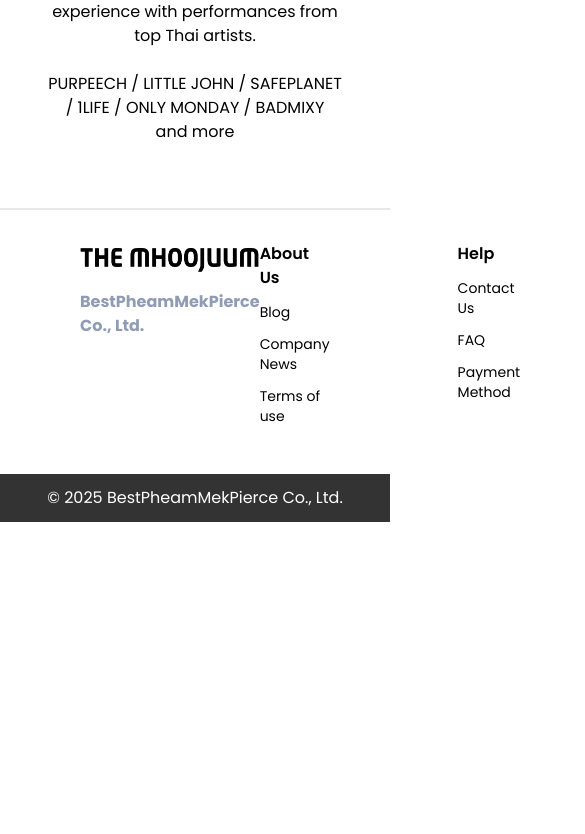
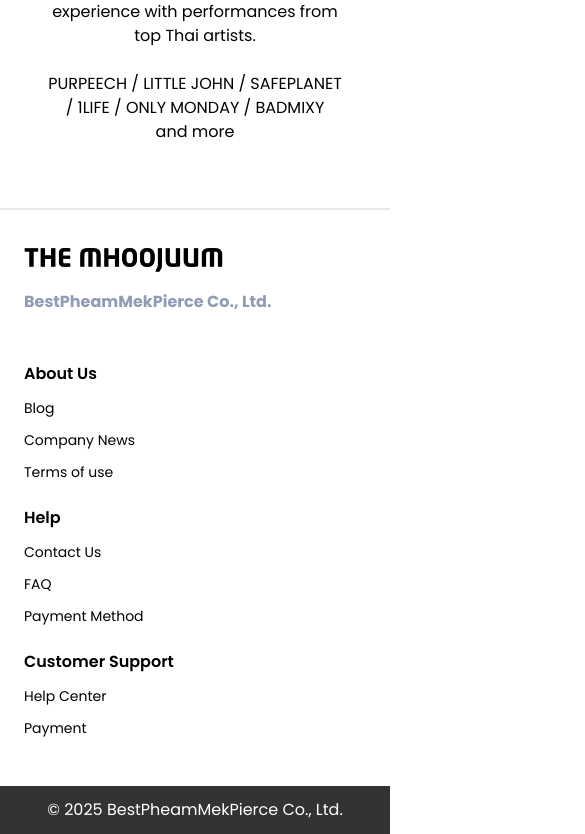
Before and after one commit to varinporn/PROJECT2-SEC-2-MhooJuum, a Vue app: page /concert-detail/1 in a window 390 px wide. Shown: the part 1034-1868 px from the top of the page, 585 px wide, since content can reach past the window. Before the commit the page ends 1556 px from the top, so only its background shows below. Built offline with nearby package versions, Linux system fonts and the light colour scheme; no server answers; data requests are answered from the project's data file.

Commit message:
076-[update] responsive Footer.vue

```diff
--- a/data/db.json
+++ b/data/db.json
@@ -456,6 +456,16 @@
       "id": "6034",
       "concertId": "17",
       "userId": "7c1e"
+    },
+    {
+      "id": "011c",
+      "concertId": "20",
+      "userId": null
+    },
+    {
+      "id": "3e74",
+      "concertId": "11",
+      "userId": null
     }
   ],
   "users": [
@@ -558,7 +568,8 @@
         "11",
         "17",
         "18",
-        "8"
+        "8",
+        "20"
       ]
     }
   ]
--- a/src/components/Footer.vue
+++ b/src/components/Footer.vue
@@ -2,22 +2,22 @@
 
 <template>
   <div class="mt-8">
-    <hr class="border-t-2 border-gray-200 mx-auto">
-    <div class="pt-8 pb-12 px-20 flex justify-between">
+    <hr class="border-t-2 border-gray-200 mx-auto" />
+    <div class="pt-8 pb-12 px-6 md:px-20 lg:px-40 flex flex-col md:flex-row md:justify-between space-y-8 md:space-y-0">
       <div>
         <img src="/logo.png" class="h-8" />
         <p class="text-md font-bold py-4 text-[#909cb3]">BestPheamMekPierce Co., Ltd.</p>
+      </div>
 
-      </div>
       <div>
-        <div class="flex font-semibold text-sm space-x-32 pr-20">
-          <ul class="space-y-3">
+        <div class="flex flex-col md:flex-row font-semibold text-sm md:space-x-32 lg:space-x-40">
+          <ul class="space-y-3 mb-6 md:mb-0">
             <li class="cursor-pointer text-base">About Us</li>
             <li class="font-normal cursor-pointer">Blog</li>
             <li class="font-normal cursor-pointer">Company News</li>
             <li class="font-normal cursor-pointer">Terms of use</li>
           </ul>
-          <ul class="space-y-3">
+          <ul class="space-y-3 mb-6 md:mb-0">
             <li class="cursor-pointer text-base">Help</li>
             <li class="font-normal cursor-pointer">Contact Us</li>
             <li class="font-normal cursor-pointer">FAQ</li>
@@ -31,6 +31,7 @@
         </div>
       </div>
     </div>
+
     <div class="bg-[#333333] text-center text-white text-md py-3">
       <p>© 2025 BestPheamMekPierce Co., Ltd.</p>
     </div>
```
